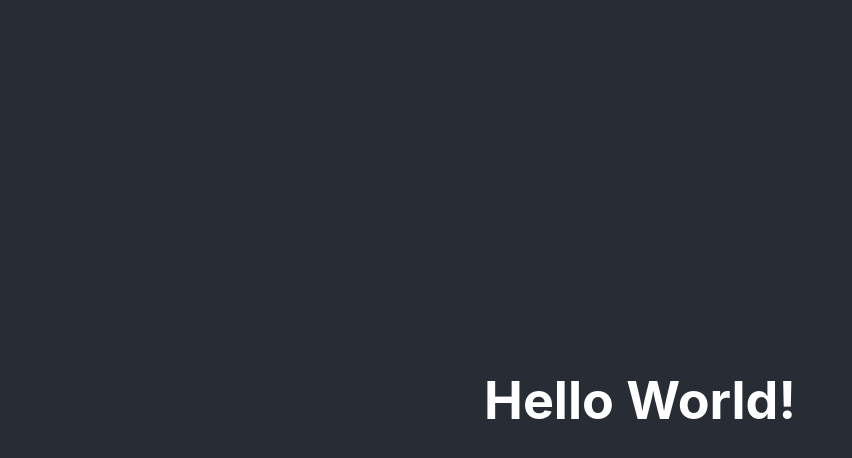
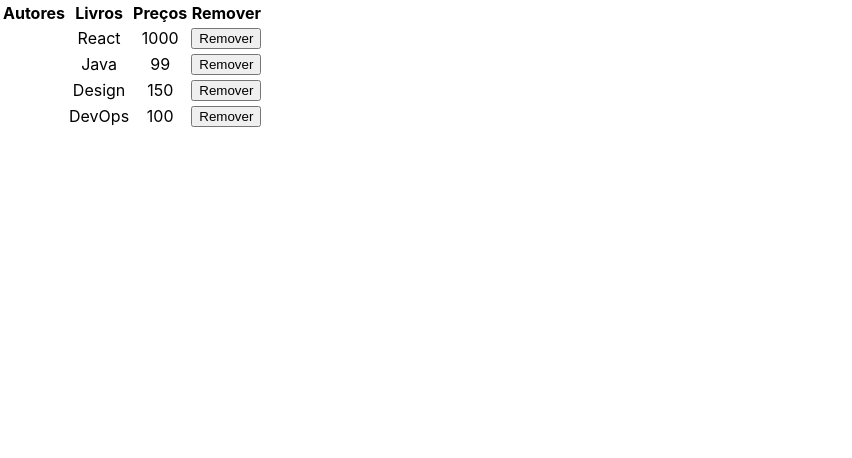
Before and after one commit to Aqandrade/react, a React (Create React App) app in the folder curso_react/: page / in a window 1280 px wide. Shown: the top 458 px of the page, without its empty margins (0-852 px from the left). Built offline with nearby package versions, Linux system fonts and the light colour scheme.

Commit message:
Passando props para components

```diff
--- a/curso_react/src/App.js
+++ b/curso_react/src/App.js
@@ -1,12 +1,36 @@
 import React from 'react';
 import './App.css';
 
+import Tabela from './Tabela';
+
 function App() {
+  const autores =  [
+    {
+      nome: 'Paulo',
+      livro: 'React',
+      preco: '1000'
+    },
+    {
+      nome: 'Daniel',
+      livro: 'Java',
+      preco: '99'
+    },
+    {
+      nome: 'Marcos',
+      livro: 'Design',
+      preco: '150'
+    },
+    {
+      nome: 'Bruno',
+      livro: 'DevOps',
+      preco: '100'
+    }
+  ];
+
   return (
+
     <div className="App">
-      <header className="App-header">
-        <h1>Hello World!</h1>
-      </header>
+        <Tabela autores={autores} />
     </div>
   );
 }
--- /dev/null
+++ b/curso_react/src/Tabela.js
@@ -0,0 +1,53 @@
+import React, { Component } from 'react';
+
+const TableHead = () => {
+    return(
+        <thead>
+            <tr>
+                <th>Autores</th>
+                <th>Livros</th>
+                <th>Preços</th>
+                <th>Remover</th>
+            </tr>
+        </thead>
+    );
+}
+
+const TableBody = props => {
+    const linhas = props.autores.map(autor => {
+
+        return (
+            <tr>
+                <td> {autor.autor} </td>
+                <td> {autor.livro} </td>
+                <td> {autor.preco} </td>
+                <td>
+                    <button>Remover</button>
+                </td>
+            </tr>
+        )
+    });
+
+
+    return(
+        <tbody>
+            {linhas}
+        </tbody>
+    );
+}
+
+class Tabela extends Component {
+    render() {
+        const { autores } = this.props;
+
+        return(
+            <table>
+                <TableHead />
+                <TableBody autores={ autores }/>
+            </table>
+        )
+    }
+
+}
+
+export default Tabela;
```
